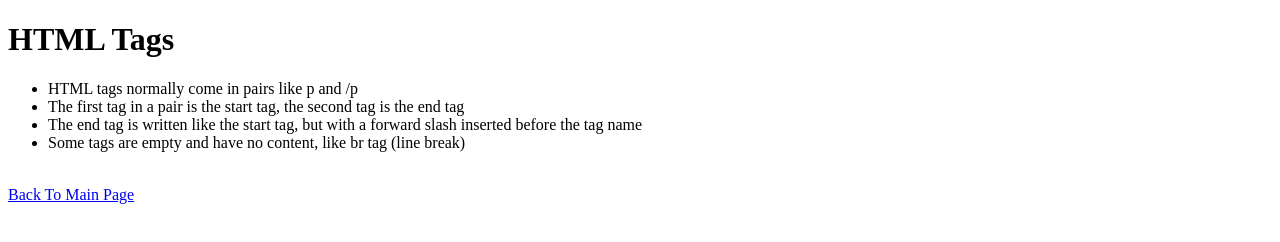
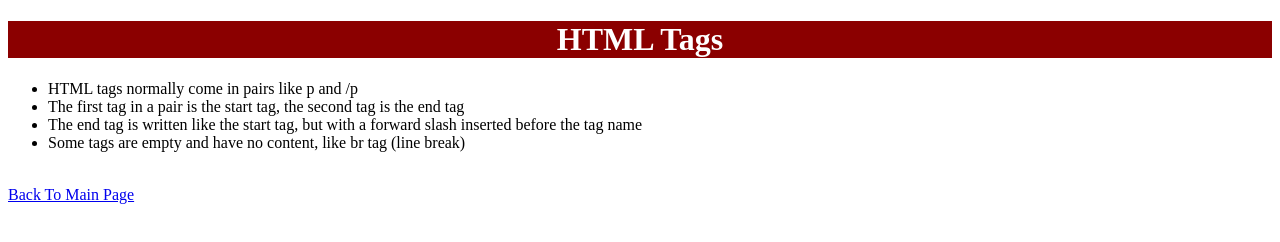
Before and after one commit to SareddyMounavi/Company_Tasks, a plain HTML site: page Task3/elements.html in a window 1280 px wide. Drawn offline with Linux system fonts and the light colour scheme.

Commit message:
Update elements.html

```diff
--- a/Task3/elements.html
+++ b/Task3/elements.html
@@ -6,7 +6,13 @@
     <meta name="viewport" content="width=device-width, initial-scale=1.0">
     <title>Document</title>
 </head>
-
+<style>
+    h1{
+        text-align: center;
+        background-color: darkred;
+        color: white;
+    }
+</style>
 <body>
     <h1>HTML Tags</h1>
     <ul>
@@ -20,4 +26,5 @@
 
 </body>
 
+
 </html>
```
